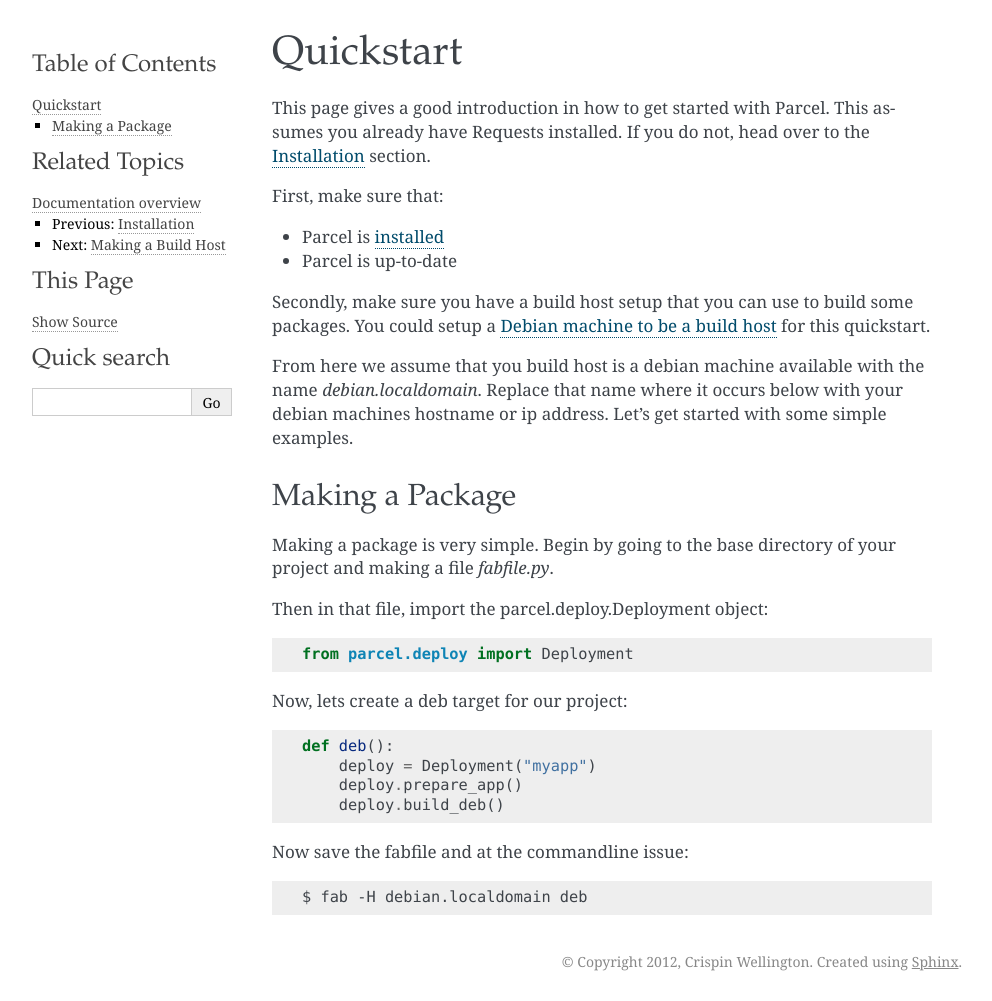
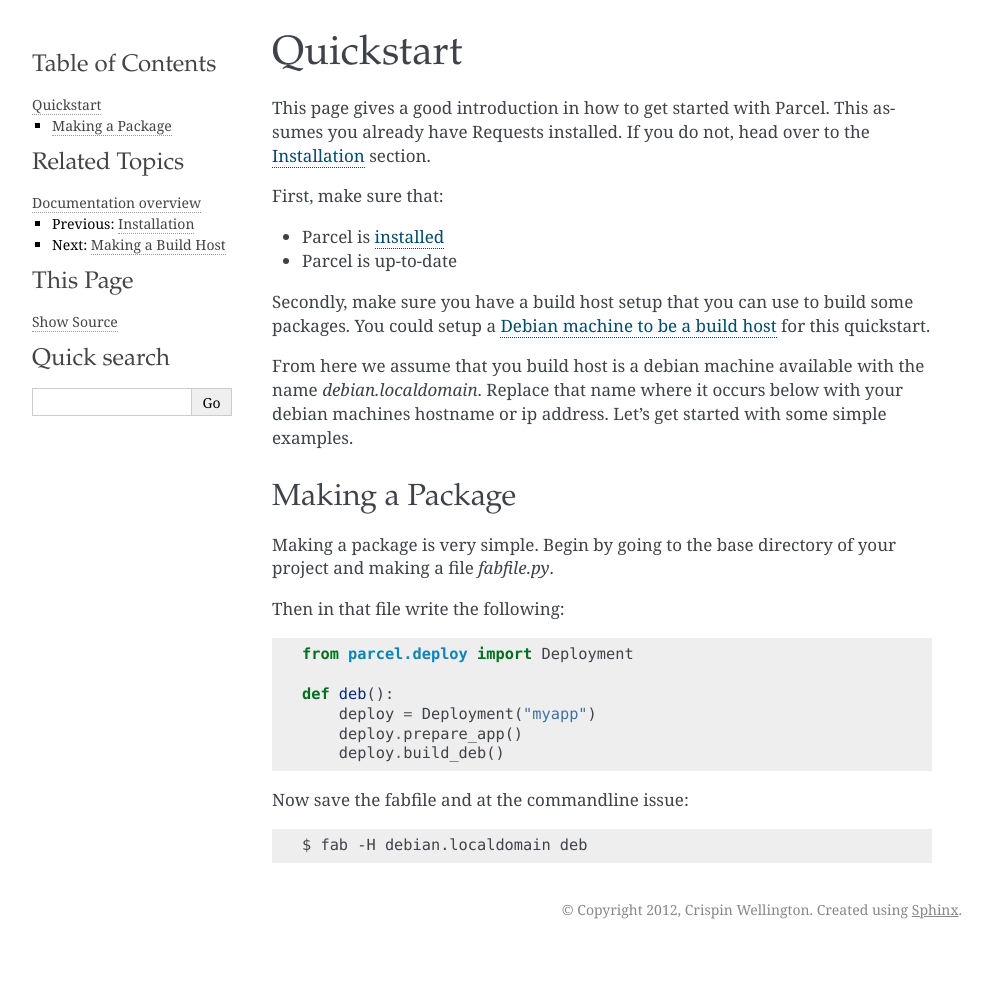
Before and after one commit to phspagiari/parcel, a Sphinx documentation site: the page built from docs/user/quickstart.rst, in a window 1280 px wide. Shown: the whole page, without its empty margins (148-1140 px from the left). Built offline with Sphinx 7.4.7, drawn with Linux system fonts in a browser that asks for light colours; after the commit the page ends 949 px from its top, so only the background shows below that.

Commit message:
cleaned up fabfile into contiguous block

```diff
--- a/docs/user/quickstart.rst
+++ b/docs/user/quickstart.rst
@@ -26,11 +26,9 @@
 
 Making a package is very simple. Begin by going to the base directory of your project and making a file `fabfile.py`.
 
-Then in that file, import the parcel.deploy.Deployment object::
+Then in that file write the following::
 
     from parcel.deploy import Deployment
-
-Now, lets create a deb target for our project::
 
     def deb():
         deploy = Deployment("myapp")
--- a/requirements.txt
+++ b/requirements.txt
@@ -1 +1,2 @@
 fabric>=1.4.3
+requests
```
